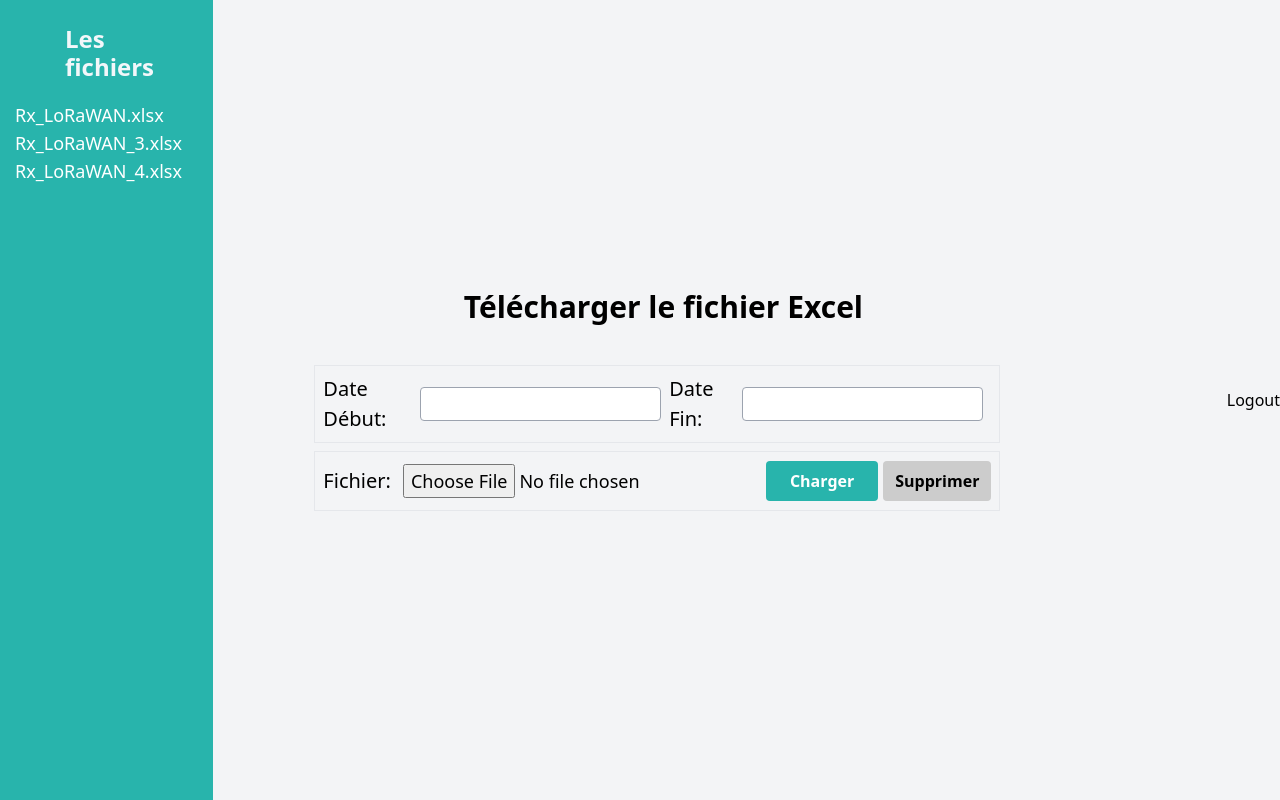
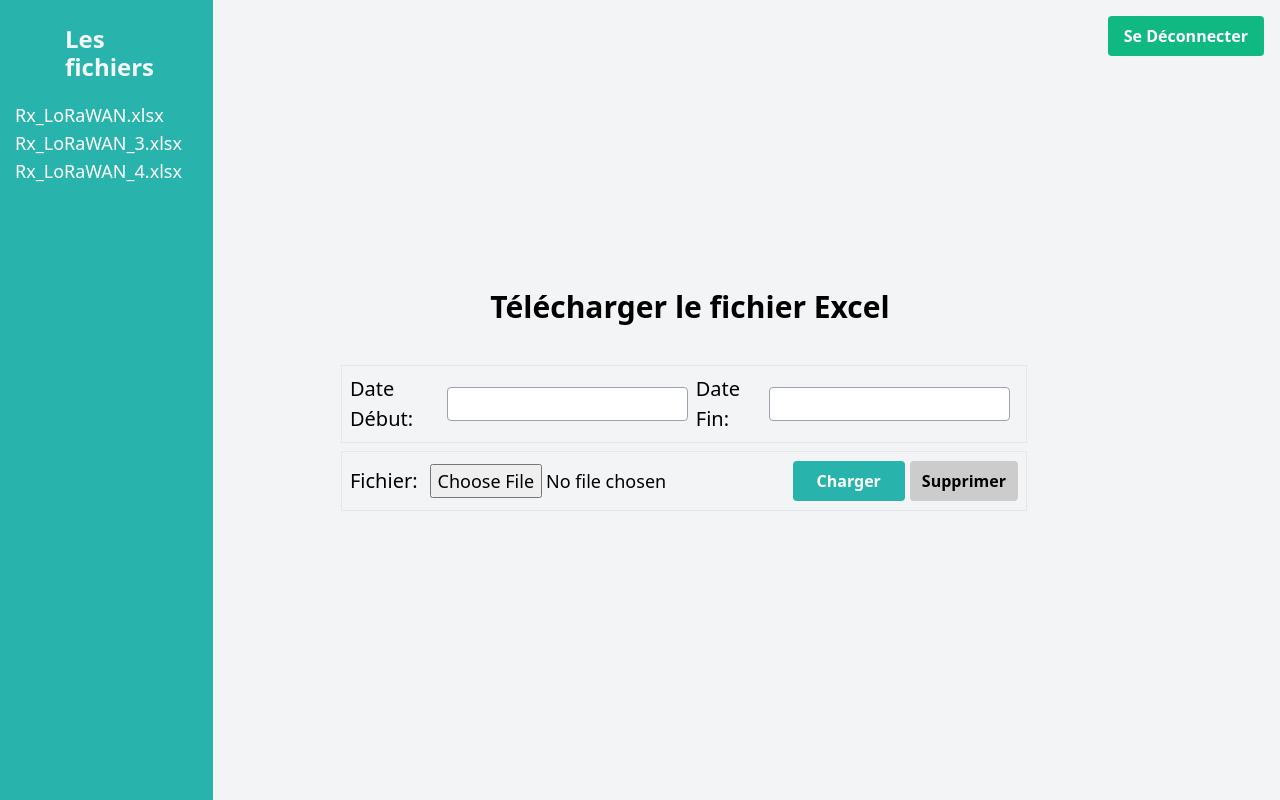
Before and after one commit to sindabenyahme/Dashboard, a Django app: page /upload/ in a window 1280 px wide. Run offline with Django 5.2, Linux system fonts and the light colour scheme; a user stored in the database is signed in; data comes from the database, SQL or seed files in the repository; both versions use the stored data as it was after the commit; some libraries are stand-ins or nearby versions.

Commit message:
upload conf

```diff
--- a/templates/upload.html
+++ b/templates/upload.html
@@ -40,12 +40,20 @@
       <li><a href="{% url 'dash' %}?file={{ file.file }}">{{ file.file }}</a></li>
       {% endfor %}
     </ul>
-
+  </div>
+  <div class="absolute top-0 right-0 mt-4 mr-4">
+    <form action="{% url 'logout' %}" method="post">
+      {% csrf_token %}
+      <button type="submit" class="bg-green-500 hover:bg-green-600 text-white font-bold py-2 px-4 rounded">
+        Se Déconnecter
+      </button>
+    </form>
   </div>
     <div class="container mx-auto px-6 py-8">
       <h2 class="text-3xl font-semibold text-center mb-8"style="margin-left:100px;">
         Télécharger le fichier Excel
       </h2>
+
       <div class="max-w-md mx-auto">
         <form
           method="post"
@@ -97,10 +105,7 @@
         </form>
       </div>
     </div>
-    <form action="{% url 'logout' %}" method="post">
-      {% csrf_token %}
-      <button type="submit">Logout</button>
-    </form>
+
     <script>
         $(function() {
             // Configuration du sélecteur de date
```
Also changed, not shown: static/css/stats.css (+7 -0 lines), db.sqlite3.
